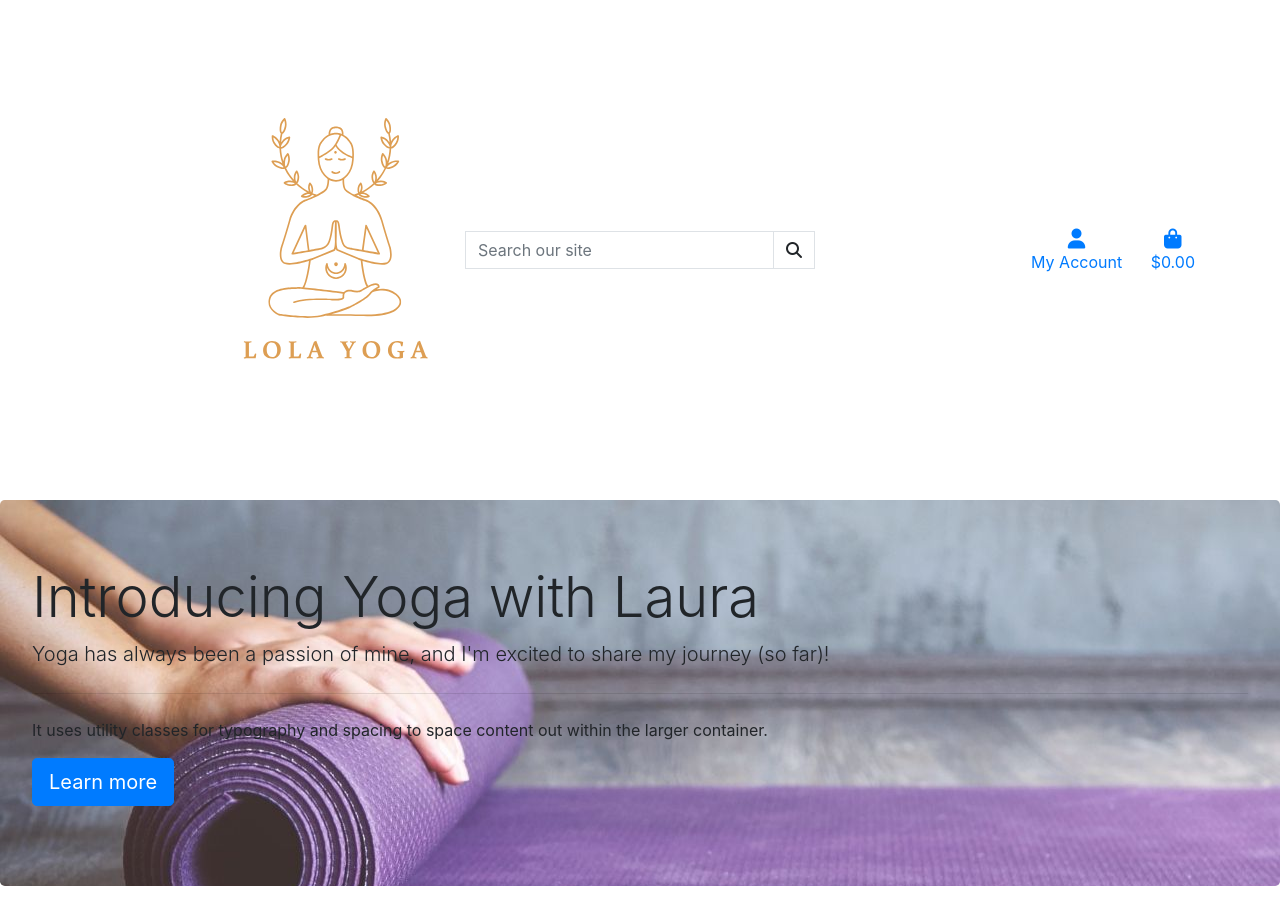
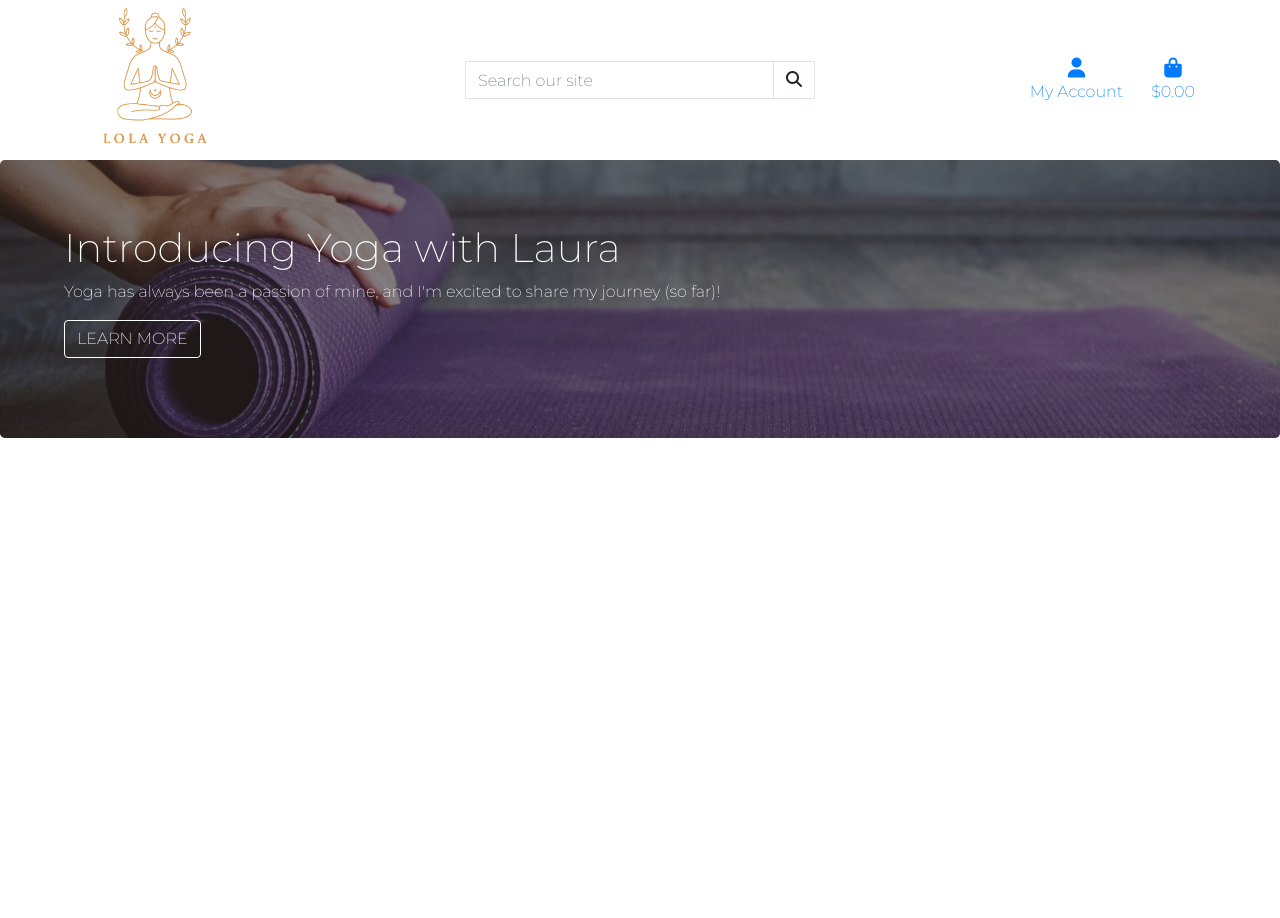
Before and after one commit to laura-ash/yoga-shop, a Django app: page / in a window 1280 px wide. After the commit the page ends 438 px from the top, so only its background shows below. Run offline with Django 3.2, Linux system fonts and the light colour scheme; some libraries are stand-ins or nearby versions.

Commit message:
Added styling to home page

```diff
--- a/home/templates/home/index.html
+++ b/home/templates/home/index.html
@@ -12,12 +12,10 @@
 
 {% block content %}
     <div class="jumbotron hero">
-        <h1 class="display-4">Introducing Yoga with Laura</h1>
-        <p class="lead">Yoga has always been a passion of mine, and I'm excited to share my journey (so far)!</p>
-        <hr class="my-4">
-        <p>It uses utility classes for typography and spacing to space content out within the larger container.</p>
-        <p class="lead">
-            <a class="btn btn-primary btn-lg" href="#" role="button">Learn more</a>
+        <h1 class="title">Introducing Yoga with Laura</h1>
+        <p>Yoga has always been a passion of mine, and I'm excited to share my journey (so far)!</p>
+        <p>
+            <a class="btn btn-outline-primary cta" href="#" role="button">Learn more</a>
         </p>
     </div>
 {% endblock %}
--- a/static/css/base.css
+++ b/static/css/base.css
@@ -1,4 +1,29 @@
+
+body {
+    font-family: 'Montserrat', sans-serif;
+}
+
+
+
+/* General styles */
+
+#logo {
+    height: 10rem;
+}
+
+/* Home page */
 
 .hero {
-    background-image: url(/media/yoga-mat-header.jpg);
+    background-image: linear-gradient(rgba(0, 0, 0, 0.5), rgba(0, 0, 0, 0.5)), url(/media/yoga-mat-header.jpg);
+    background-repeat: no-repeat;
+    background-position: center;
+    background-size: cover;
+    color: #fff;
+    padding-left: 5%;
 }
+
+.cta {
+    text-transform: uppercase;
+    color: #fff;
+    border-color: #fff;
+}
--- a/templates/base.html
+++ b/templates/base.html
@@ -41,7 +41,7 @@
                 <div class="row">
                     <div class="col-12 col-lg-4 my-auto py-1 py-lg-0 text-center text-lg-left">
                         <a href="{% url 'home' %}">
-                            <img src="{{ MEDIA_URL }}logo-yoga.svg">
+                            <img src="{{ MEDIA_URL }}lola-yoga-logo.png" id="logo">
                         </a>
                     </div>
                     <div class="col-12 col-lg-4 my-auto py-1 py-lg-0 text-center text-lg-left">
```
Also changed, not shown: media/lola-yoga-logo.png (added), templates/includes/main-nav.html (added), templates/includes/mobile-header.html (added).
